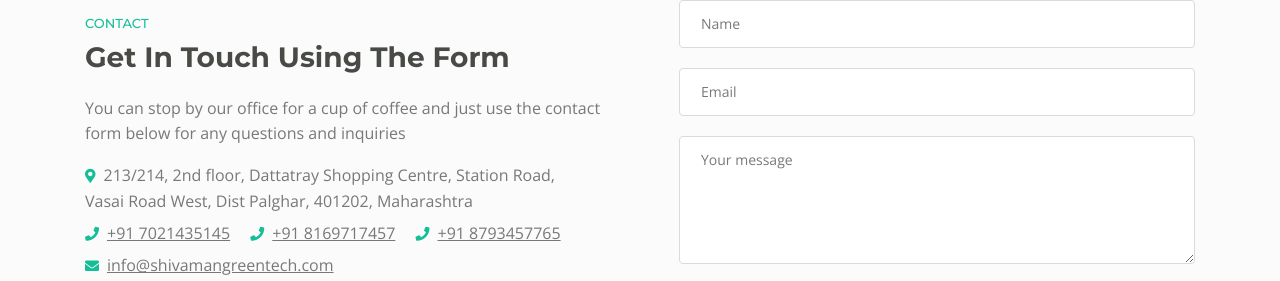
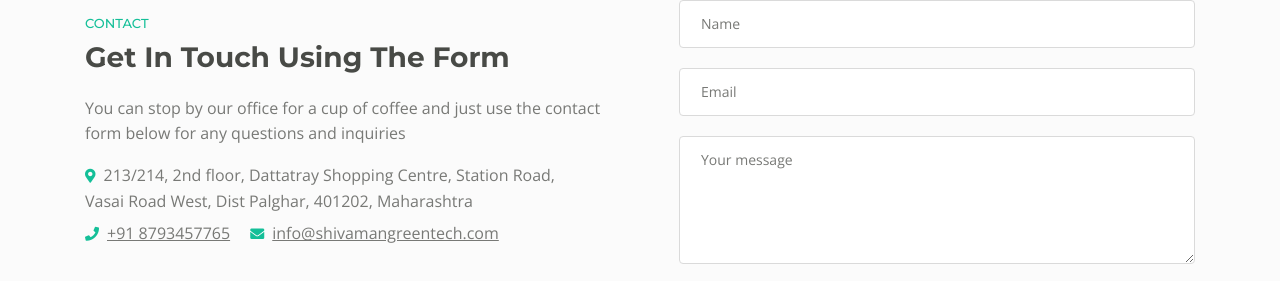
Before and after one commit to galaxymicrosys/shivamangreentech.com, a plain HTML site: page index.html in a window 1280 px wide. Shown: the part 5898-6179 px from the top of the page. Drawn offline with nearby package versions, Linux system fonts and the light colour scheme.

Commit message:
Update index.html

```diff
--- a/index.html
+++ b/index.html
@@ -361,8 +361,7 @@
                         <p>You can stop by our office for a cup of coffee and just use the contact form below for any questions and inquiries</p>
                         <ul class="list-unstyled li-space-lg">
                             <li class="address"><i class="fas fa-map-marker-alt"></i>213/214, 2nd floor, Dattatray Shopping Centre, Station Road, Vasai Road West, Dist Palghar, 401202, Maharashtra</li>
-                            <li><i class="fas fa-phone"></i><a href="tel:917021435145">+91 7021435145</a></li>
-                            <li><i class="fas fa-phone"></i><a href="tel:918169717457">+91 8169717457</a></li>
+
 							<li><i class="fas fa-phone"></i><a href="tel:918793457765">+91 8793457765</a></li>
                             <li><i class="fas fa-envelope"></i><a href="mailto:office@aria.com">info@shivamangreentech.com</a></li>
                         </ul>
```
